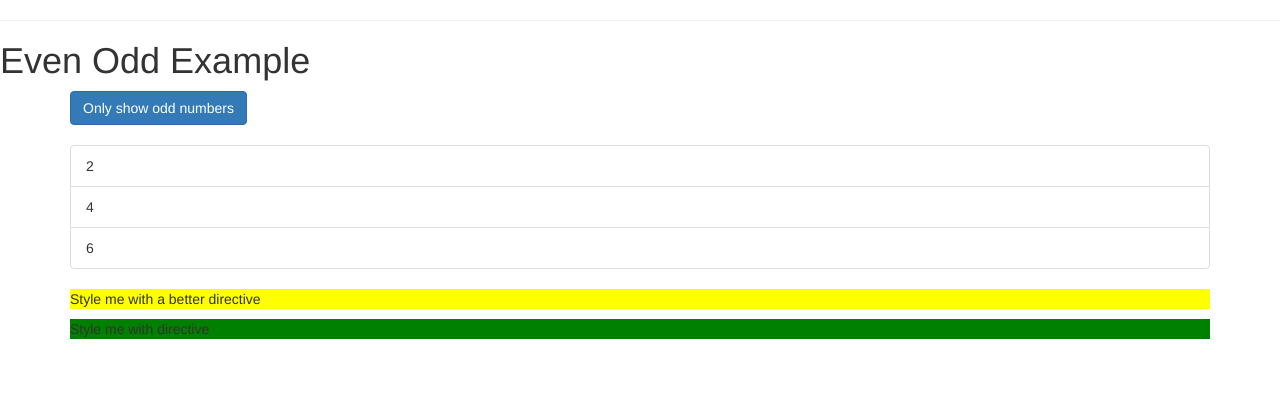
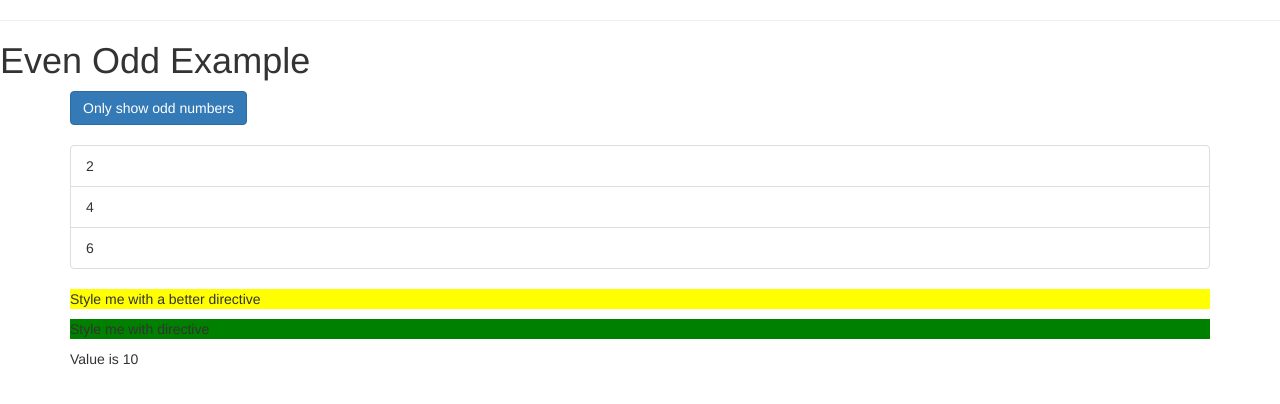
Before and after one commit to superernie77/angular-playground, an Angular app: page / in a window 1280 px wide. Shown: the top 404 px of the page. Built offline with nearby package versions, Linux system fonts and the light colour scheme.

Commit message:
ngSwitch example

```diff
--- a/src/app/even-odd/even-odd.component.html
+++ b/src/app/even-odd/even-odd.component.html
@@ -27,6 +27,13 @@
       <!--attribute can be referenced with or without brackets-->
       <p appBetterHighlight [highlightColor]="'red'" defaultColor ="yellow">Style me with a better directive</p>
       <p appBasicHighlight>Style me with directive</p>
+      <div [ngSwitch]="value">
+        <p *ngSwitchCase="5">Value is 5</p>
+        <p *ngSwitchCase="10">Value is 10</p>
+        <p *ngSwitchCase="50">Value is 50</p>
+        <p *ngSwitchCase="100">Value is 100</p>
+        <p *ngSwitchDefault>Value is 500</p>
+      </div>
     </div>
   </div>
 </div>
--- a/src/app/even-odd/even-odd.component.ts
+++ b/src/app/even-odd/even-odd.component.ts
@@ -10,6 +10,8 @@
   oddNumbers = [1 , 3 , 5 ];
   evenNumbers = [2 , 4 , 6 ];
 
+  value = 10;
+
   onlyOdd = true;
 
   constructor() { }
```
